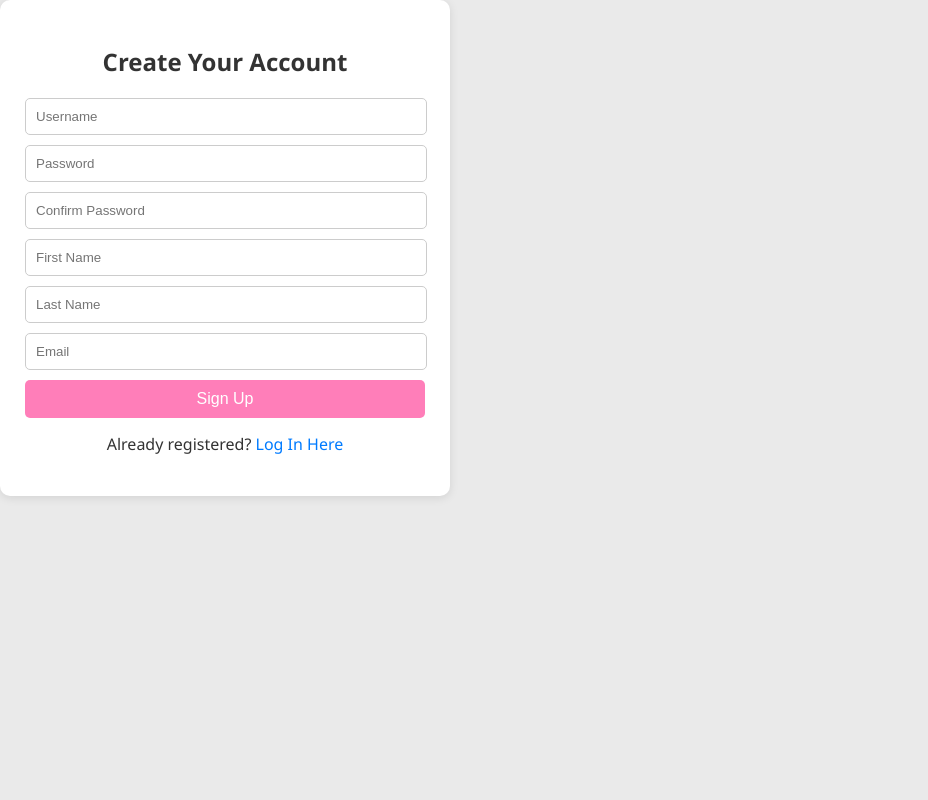
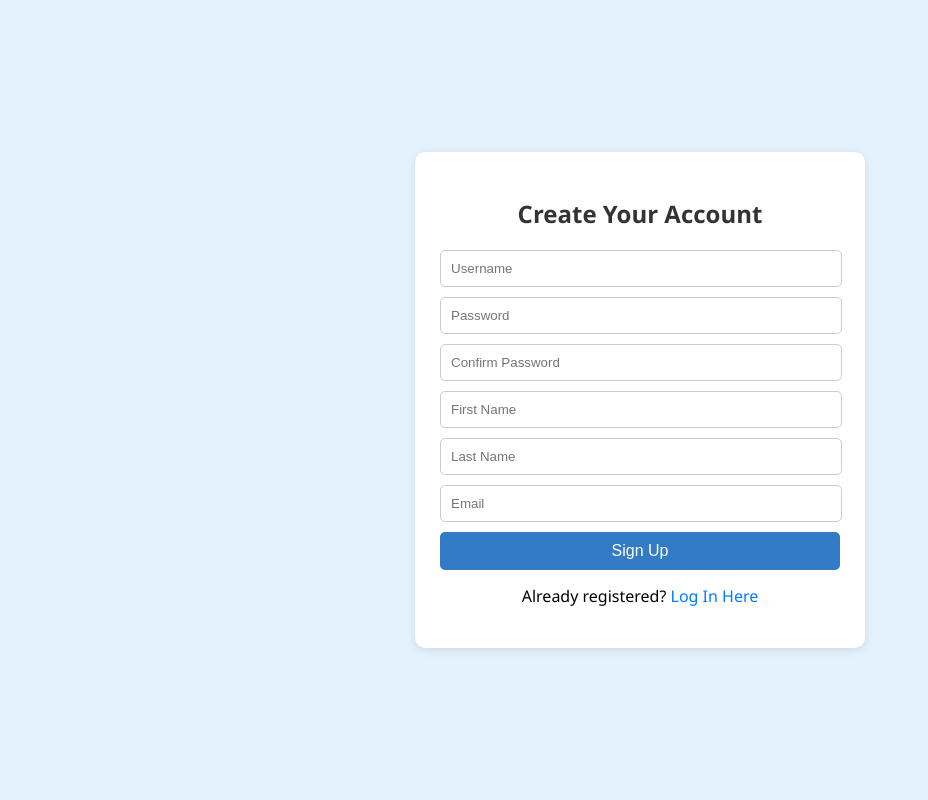
Before and after one commit to raneenkakar/Store-Database-Design, a PHP site: page /signup.php in a window 1280 px wide. Shown: the whole page, without its empty margins (0-928 px from the left). Run offline with PHP 8.4, Linux system fonts and the light colour scheme.

Commit message:
finalized

```diff
--- a/style.css
+++ b/style.css
@@ -1,9 +1,11 @@
 body {
+    display: flex;
+    justify-content: center;
+    align-items: center;
+    height: 100vh;
+    margin: 0;
+    background-color: #e3f2fd;
     font-family: 'Segoe UI', Tahoma, Geneva, Verdana, sans-serif;
-    background-color: #eaeaea;
-    margin: 0;
-    padding: 0;
-    color: #333;
 }
 
 .container {
@@ -134,7 +136,7 @@ h1 {
 .register-button {
     width: 100%;
     padding: 10px;
-    background-color: #ff7eb9;
+    background-color: #337cc5;
     color: white;
     border: none;
     border-radius: 5px;
@@ -143,7 +145,7 @@ h1 {
 }
 
 .register-button:hover {
-    background-color: #ff65a3;
+    background-color: #234dc2;
 }
 
 .login-prompt {
```
Also changed, not shown: home.php (+9 -1 lines), phase_1/register.php (+30 -20 lines).
